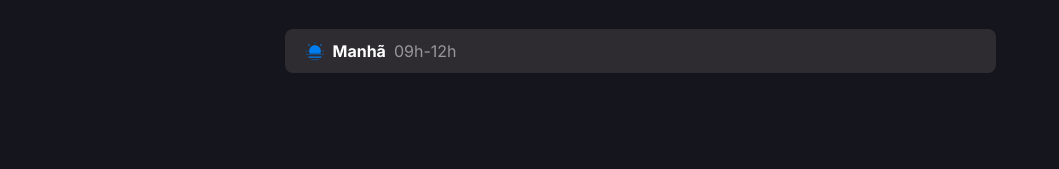
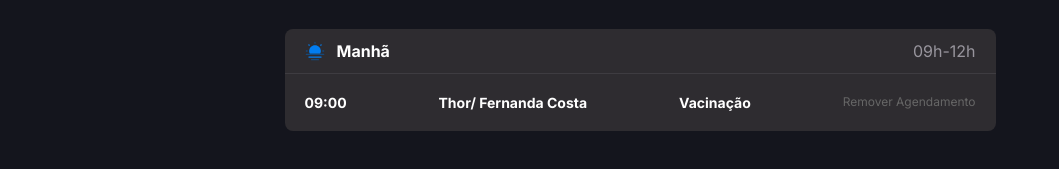
Before and after one commit to Gui250/Mundo-Pet, a website built with webpack: page src/index.html in a window 1280 px wide. Shown: the part 169-338 px from the top of the page, without its empty margins (0-1059 px from the left). Built offline with nearby package versions, Linux system fonts and the light colour scheme; files whose address does not match are found by name.

Commit message:
morning finalizado

```diff
--- a/src/index.html
+++ b/src/index.html
@@ -34,12 +34,22 @@
       </div>
       <div class="horarios">
         <div class="item">
-          <div class="horario-text">
-            <img src="./assets/morning.svg" alt="morning" />
-            <h2>Manhã</h2>
+          <div class="horario-text-container">
+            <div class="text">
+              <img src="./assets/morning.svg" alt="morning" />
+              <h2>Manhã</h2>
+            </div>
+
             <div class="horario-agendamento">
               <p>09h-12h</p>
             </div>
+          </div>
+
+          <div class="descricao-agendamento">
+            <p>09:00</p>
+            <p>Thor/<span> Fernanda Costa</span></p>
+            <p>Vacinação</p>
+            <a href="#">Remover Agendamento</a>
           </div>
         </div>
       </div>
--- a/src/styles/horarios.css
+++ b/src/styles/horarios.css
@@ -1,20 +1,21 @@
-.horarios {
-  max-width: 44.4375rem;
-}
-
-.horario-text {
+.horario-text-container {
   display: flex;
   align-items: center;
   gap: 0.5rem;
+  justify-content: space-between;
+  border-bottom: 1px solid var(--border-primary);
+  width: 100%;
+  padding: 0.75rem 1.25rem;
 }
 
 .item {
   display: flex;
+  flex-direction: column;
   justify-content: space-between;
   background-color: #2e2c30;
-  padding: 0.75rem 1.25rem;
   border-radius: 8px;
   margin-top: 2rem;
+  width: 100%;
 }
 
 .horario-agendamento {
@@ -28,8 +29,33 @@
   font-family: "Inter", sans-serif;
 }
 
-.horario-text h2 {
+.text {
+  display: flex;
+  gap: 0.75rem;
+}
+
+.horario-text-container h2 {
   font-family: "Inter", sans-serif;
   font-size: 1rem;
   color: var(--color-primary);
 }
+
+.descricao-agendamento {
+  padding: 1.25rem;
+  display: flex;
+  justify-content: space-between;
+}
+
+.descricao-agendamento p {
+  color: var(--color-primary);
+  font-family: "Inter", sans-serif;
+  font-size: 0.875rem;
+  font-weight: bold;
+}
+
+.descricao-agendamento a {
+  color: var(--color-tertiary);
+  font-family: "Inter", sans-serif;
+  font-size: 0.75rem;
+  text-decoration: none;
+}
```
Also changed, not shown: 1 other file.
